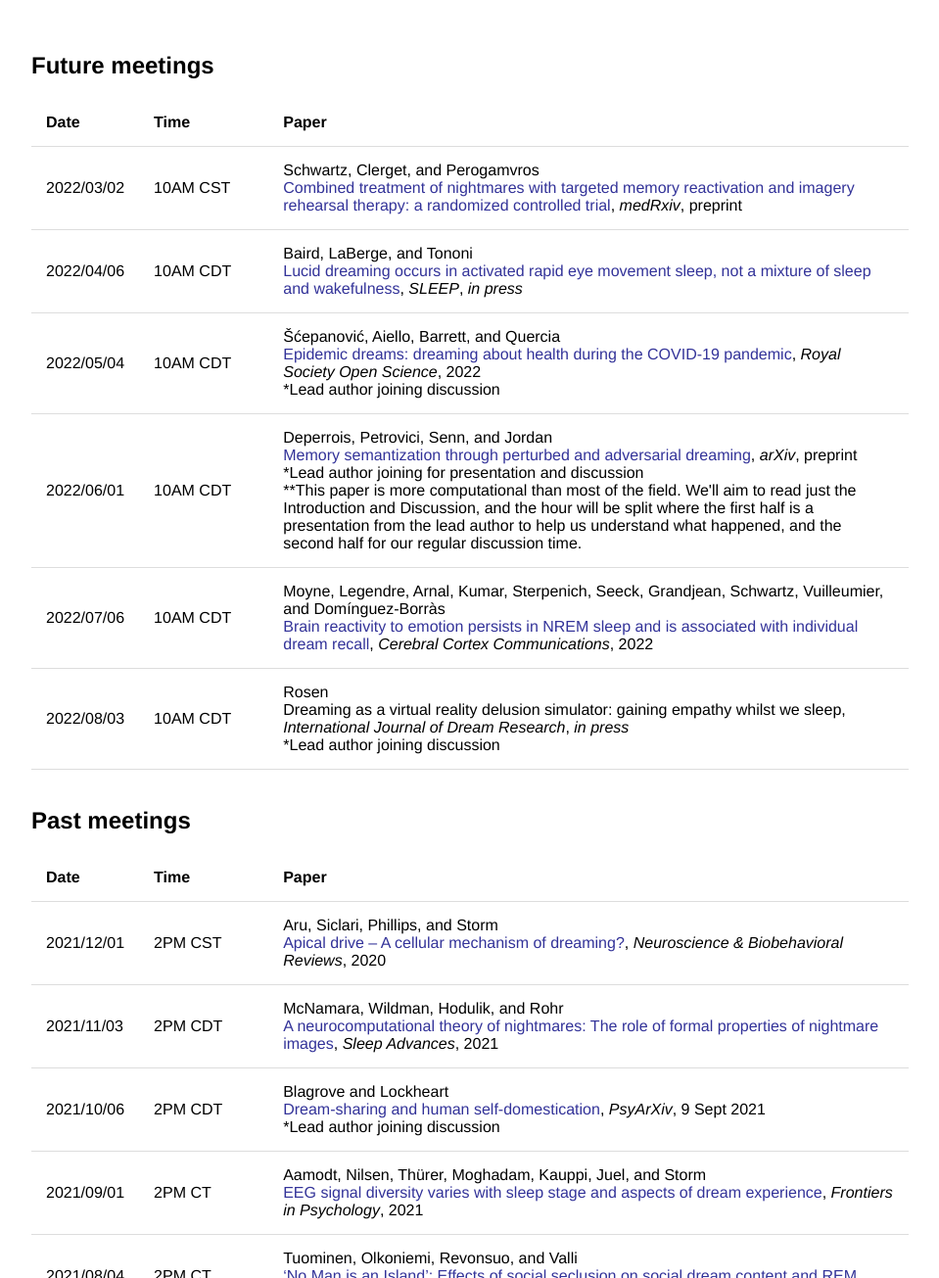
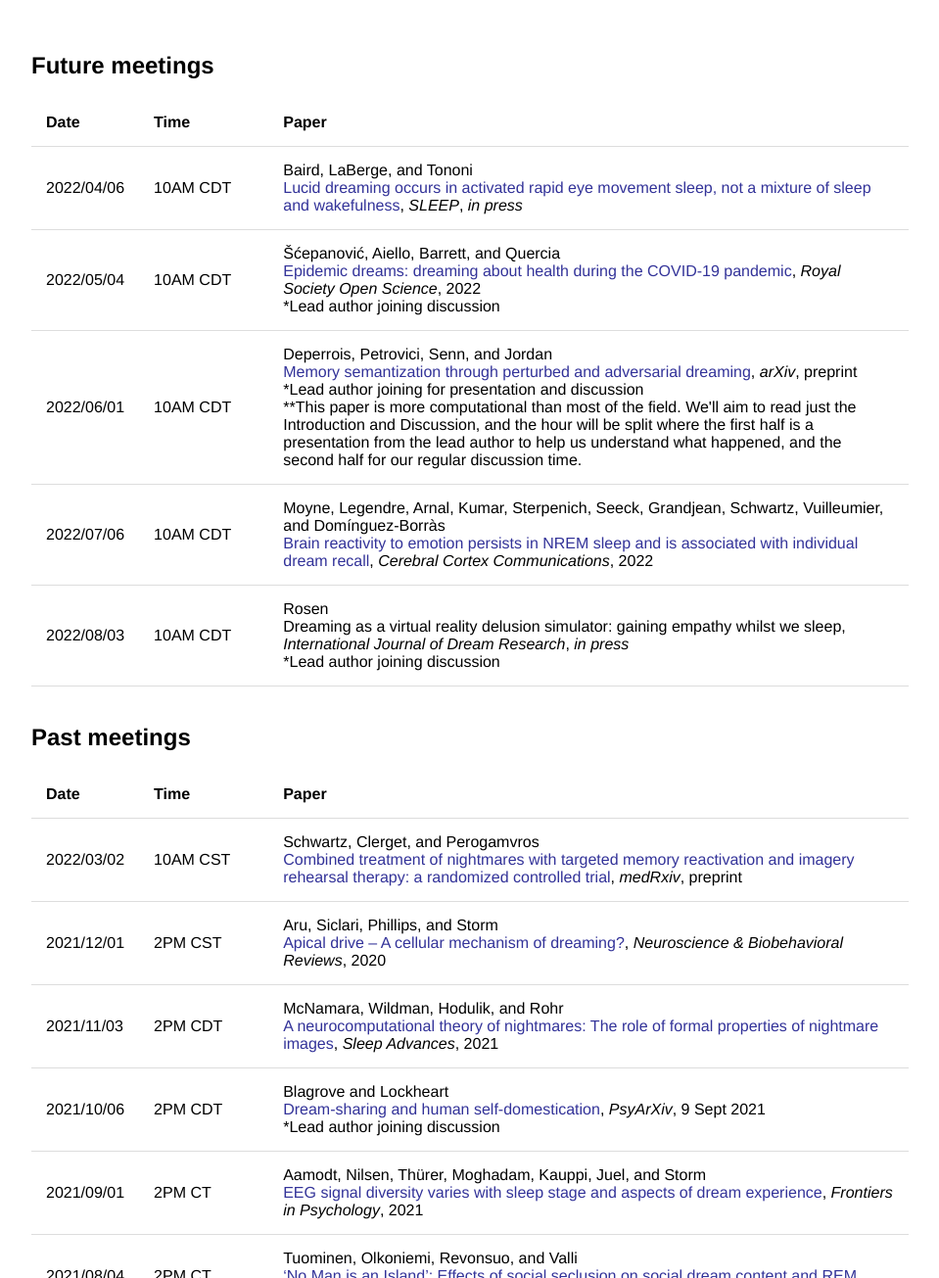
Before and after one commit to remrama/remrama.github.io, a Jekyll site: the page built from drrc/index.html, in a window 1280 px wide and 1400 px high, scrolled down 521 px, cut to the strip 95-1400 px from the top of the window. Shown: the whole strip at 98% size, without its empty margins (160-1119 px from the left). Built offline with Jekyll 4.4.1, drawn with Linux system fonts in a browser that asks for light colours; some of the changed lines change nothing that is shown.

Commit message:
Update index.html

```diff
--- a/drrc/index.html
+++ b/drrc/index.html
@@ -35,11 +35,6 @@ title: DRRC
             <th>Date</th>
             <th>Time</th>
             <th>Paper</th>
-        </tr>
-        <tr>
-            <td>2022/03/02</td>
-            <td>10AM CST</td>
-            <td>Schwartz, Clerget, and Perogamvros<br><a href="https://doi.org/10.1101/2022.02.17.22270256">Combined treatment of nightmares with targeted memory reactivation and imagery rehearsal therapy: a randomized controlled trial</a>, <i>medRxiv</i>, preprint</td>
         </tr>
         <tr>
             <td>2022/04/06</td>
@@ -81,6 +76,11 @@ title: DRRC
             <th>Date</th>
             <th>Time</th>
             <th>Paper</th>
+        </tr>
+        <tr>
+            <td>2022/03/02</td>
+            <td>10AM CST</td>
+            <td>Schwartz, Clerget, and Perogamvros<br><a href="https://doi.org/10.1101/2022.02.17.22270256">Combined treatment of nightmares with targeted memory reactivation and imagery rehearsal therapy: a randomized controlled trial</a>, <i>medRxiv</i>, preprint</td>
         </tr>
         <tr>
             <td>2021/12/01</td>
```
